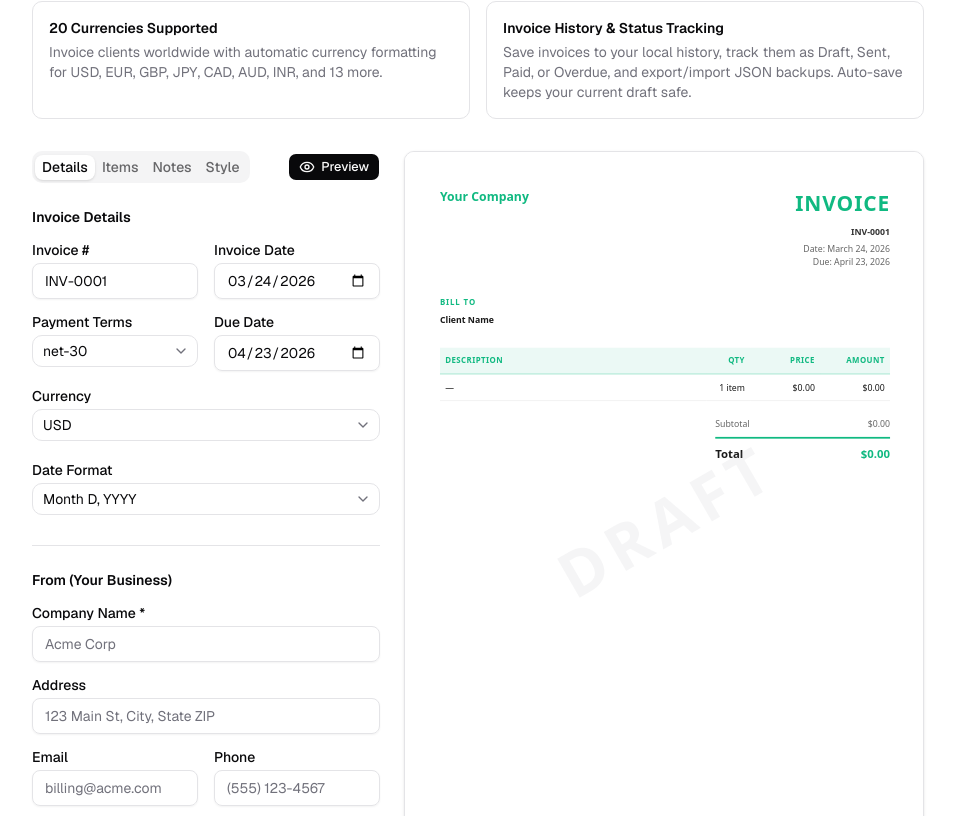
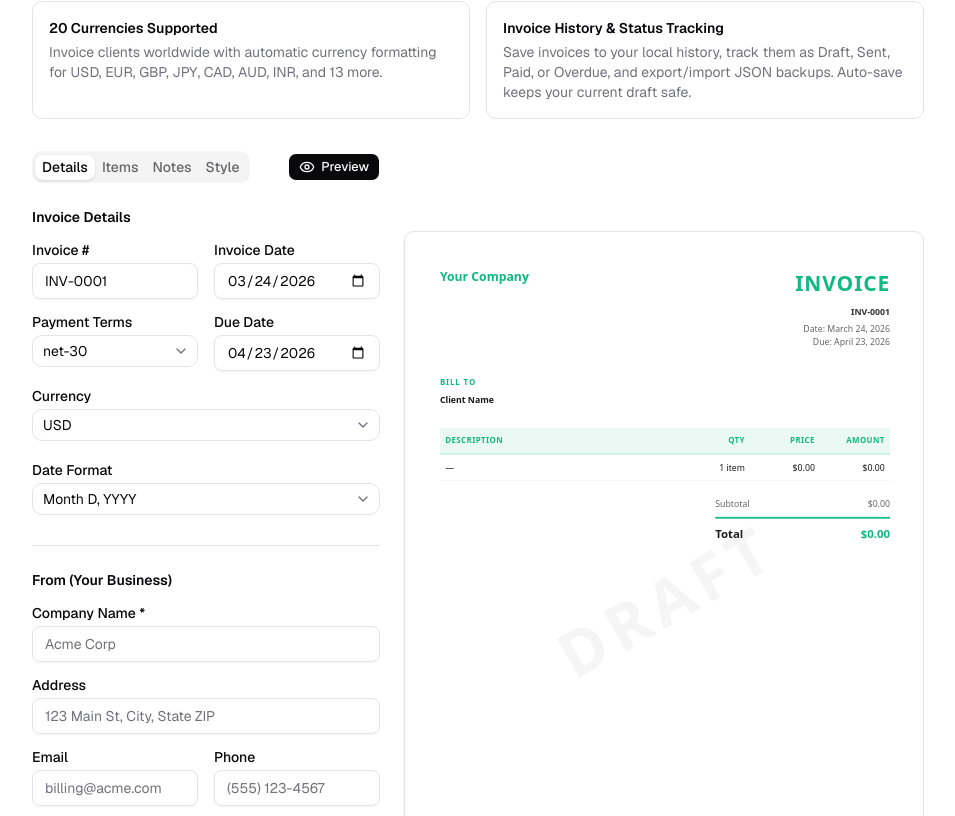
Before and after one commit to diegofivefive/freetoolshed, a Next.js app: page /tools/invoice-generator in a window 1280 px wide. Shown: the part 444-1260 px from the top of the page, without its empty margins (0-955 px from the left). Built offline with nearby package versions, Linux system fonts and the light colour scheme.

Commit message:
small window formating

```diff
--- a/src/app/tools/invoice-generator/_components/invoice-form.tsx
+++ b/src/app/tools/invoice-generator/_components/invoice-form.tsx
@@ -39,6 +39,7 @@
   onNewInvoice: () => void;
   showPreview: boolean;
   onTogglePreview: () => void;
+  compact: boolean;
 }
 
 export function InvoiceForm({
@@ -48,6 +49,7 @@
   onNewInvoice,
   showPreview,
   onTogglePreview,
+  compact,
 }: InvoiceFormProps) {
   const [pdfLoading, setPdfLoading] = useState(false);
   const [pdfErrors, setPdfErrors] = useState<string[]>([]);
@@ -127,7 +129,7 @@
               lineItemTotals={calculations.lineItemTotals}
               currency={state.settings.currency}
               dispatch={dispatch}
-              compact={showPreview}
+              compact={compact}
             />
             <InvoiceSummary
               settings={state.settings}
--- a/src/app/tools/invoice-generator/_components/invoice-generator.tsx
+++ b/src/app/tools/invoice-generator/_components/invoice-generator.tsx
@@ -3,6 +3,7 @@
 import { useReducer, useMemo, useEffect, useRef, useCallback, useState } from "react";
 import { InvoiceForm } from "./invoice-form";
 import { InvoicePreview } from "./invoice-preview";
+import { useContainerWidth } from "./use-container-width";
 import type {
   InvoiceData,
   InvoiceAction,
@@ -91,7 +92,10 @@
 }
 
 export function InvoiceGenerator() {
+  const [containerRef, containerWidth] = useContainerWidth();
   const [showPreview, setShowPreview] = useState(true);
+  // Use card layout when preview is on, OR when container is too narrow for table
+  const useCompactItems = showPreview || containerWidth < 768;
   const [state, dispatch] = useReducer(
     invoiceReducer,
     null,
@@ -138,9 +142,10 @@
   }, []);
 
   return (
-    <div className="flex gap-6">
+    <div ref={containerRef} className="overflow-x-auto">
+      <div className={showPreview ? "flex min-w-[880px] gap-6" : "flex gap-6"}>
         {/* Form — left side */}
-      <div className="min-w-0 flex-1">
+        <div className={showPreview ? "min-w-[340px] flex-1" : "min-w-0 flex-1"}>
           <InvoiceForm
             state={state}
             calculations={calculations}
@@ -148,6 +153,7 @@
             onNewInvoice={handleNewInvoice}
             showPreview={showPreview}
             onTogglePreview={() => setShowPreview((p) => !p)}
+            compact={useCompactItems}
           />
         </div>
 
@@ -162,5 +168,6 @@
           </div>
         )}
       </div>
+    </div>
   );
 }
--- /dev/null
+++ b/src/app/tools/invoice-generator/_components/use-container-width.tsx
@@ -0,0 +1,26 @@
+"use client";
+
+import { useState, useEffect, useRef, type RefObject } from "react";
+
+export function useContainerWidth(): [RefObject<HTMLDivElement | null>, number] {
+  const ref = useRef<HTMLDivElement | null>(null);
+  const [width, setWidth] = useState(1200);
+
+  useEffect(() => {
+    const el = ref.current;
+    if (!el) return;
+
+    const observer = new ResizeObserver((entries) => {
+      for (const entry of entries) {
+        setWidth(entry.contentRect.width);
+      }
+    });
+
+    observer.observe(el);
+    setWidth(el.clientWidth);
+
+    return () => observer.disconnect();
+  }, []);
+
+  return [ref, width];
+}
```
Lines whose indentation alone changed are shown as unchanged.
